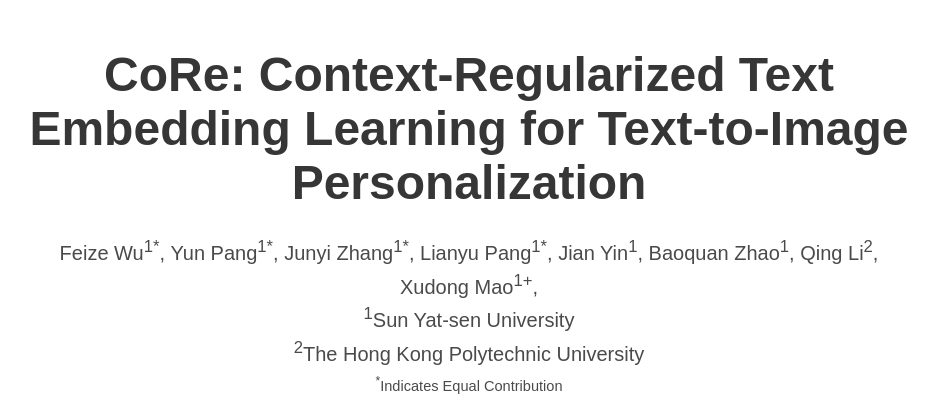
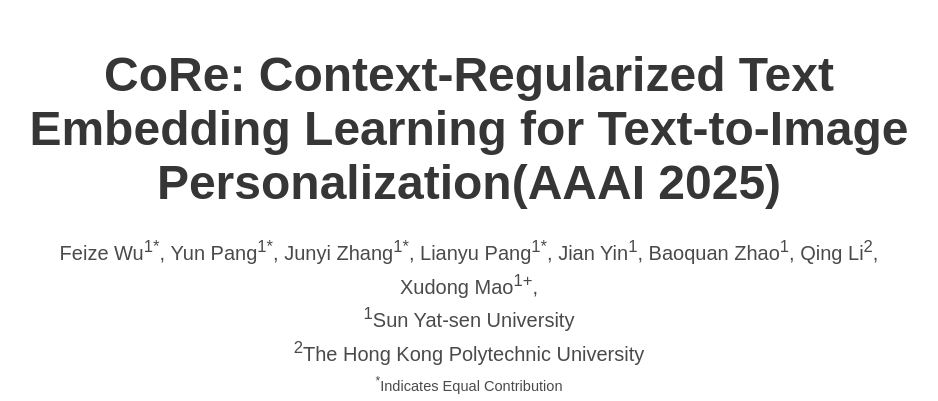
Before and after one commit to pangy9/CoRe-page, a plain HTML site: page index.html in a window 1280 px wide. Shown: the top 401 px of the page, without its empty margins (171-1109 px from the left). Drawn offline with nearby package versions, Linux system fonts and the light colour scheme; some icons are missing.

Commit message:
Update index.html

```diff
--- a/index.html
+++ b/index.html
@@ -37,7 +37,7 @@
       <div class="container is-max-desktop">
         <div class="columns is-centered">
           <div class="column has-text-centered">
-            <h1 class="title is-1 publication-title">CoRe: Context-Regularized Text Embedding Learning for Text-to-Image Personalization</h1>
+            <h1 class="title is-1 publication-title">CoRe: Context-Regularized Text Embedding Learning for Text-to-Image Personalization(AAAI 2025)</h1>
             <div class="is-size-5 publication-authors">
               <!-- Paper authors -->
               <span class="author-block">
```
